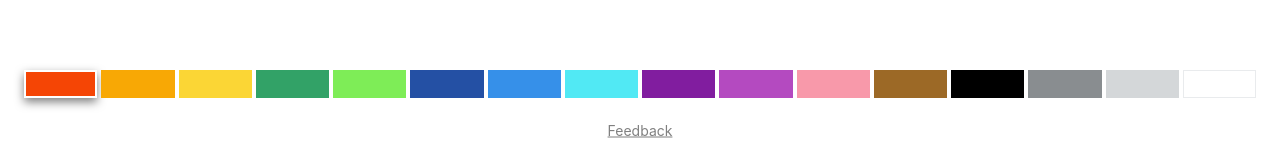
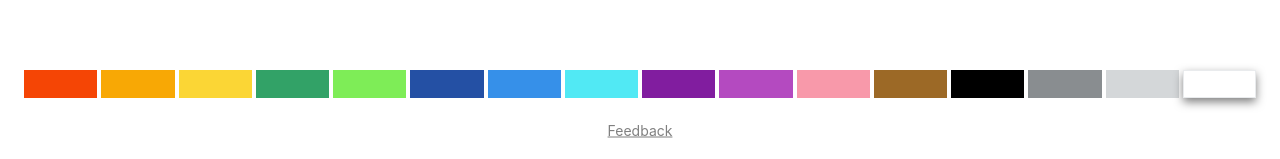
Before and after one commit to ScarpMetal/place-planner, a React (Create React App) app: page / in a window 1280 px wide. Shown: the part 638-797 px from the top of the page. Built offline with nearby package versions, Linux system fonts and the light colour scheme.

Commit message:
Make white the default color

```diff
--- a/src/App.tsx
+++ b/src/App.tsx
@@ -36,8 +36,9 @@ function App() {
     width?: number;
     height?: number;
   }>(getInitialPixelDimensions);
-  const [colorIndex, setColorIndex] = useState(0);
+
   const [modalOpen, setModalOpen] = useState(false);
+  const [colorIndex, setColorIndex] = useState(15);
   const color = useMemo(() => colors[colorIndex], [colorIndex]);
 
   // save dimensions to localstorage
```
